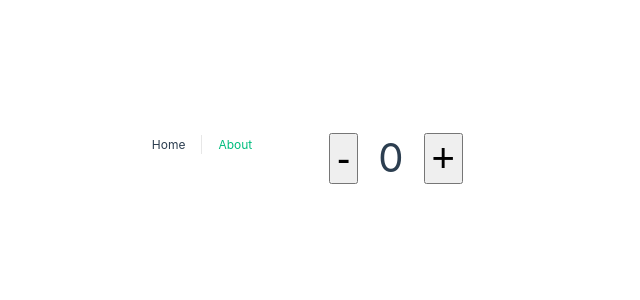
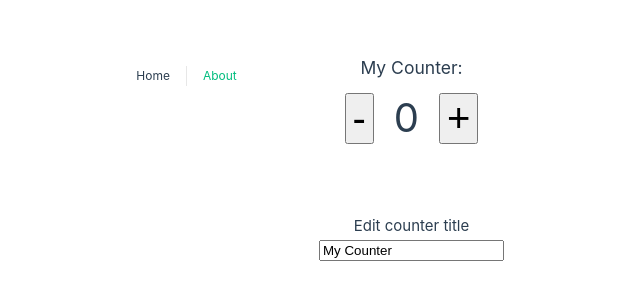
Before and after one commit to jslmorrison/vue-compo-api-basics, a Vue app: page / in a window 1280 px wide. Shown: the part 242-542 px from the top of the page, without its empty margins (341-981 px from the left). Built offline with nearby package versions, Linux system fonts and the light colour scheme.

Commit message:
Add another ref
To enable editing of h4 element value (data bining).

```diff
--- a/src/views/HomeView.vue
+++ b/src/views/HomeView.vue
@@ -1,15 +1,22 @@
 <template>
   <div class="home">
+    <h3>{{ counterTitle }}:</h3>
     <button @click="decreaseCounter" class="btn">-</button>
     <span class="counter">{{ counter }}</span>
     <button @click="increaseCounter" class="btn">+</button>
+    <div class="edit">
+      <h4>Edit counter title</h4>
+      <input v-model="counterTitle" type="text" />
+    </div>
   </div>
+
 </template>
 
 <script setup>
 import { ref } from 'vue'
 
   const counter = ref(0)
+  const counterTitle = ref('My Counter')
 
   const increaseCounter = () => {
     counter.value++
@@ -29,4 +36,7 @@
   font-size: 40px;
   margin: 10px;
 }
+.edit {
+  margin-top: 60px;
+}
 </style>
```
